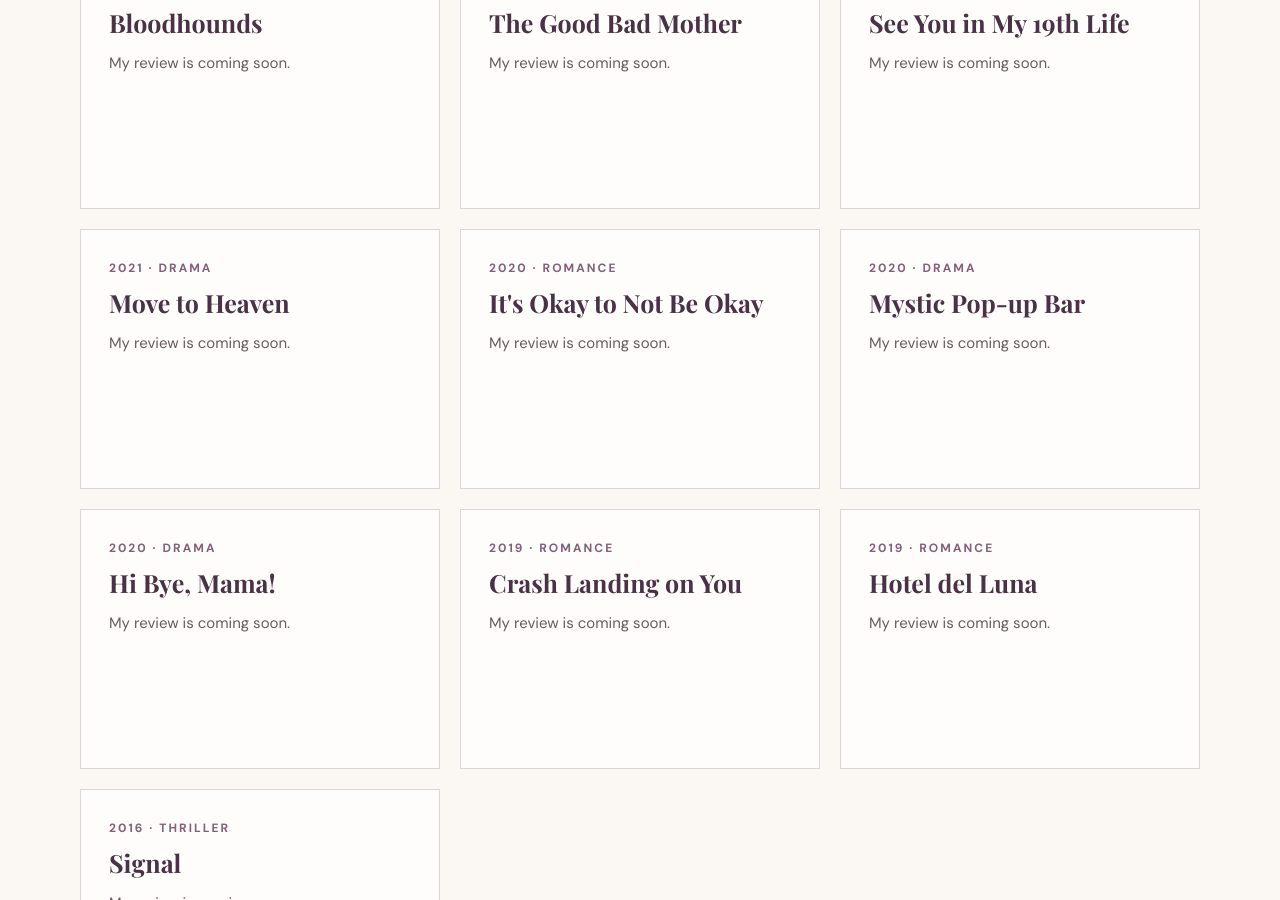
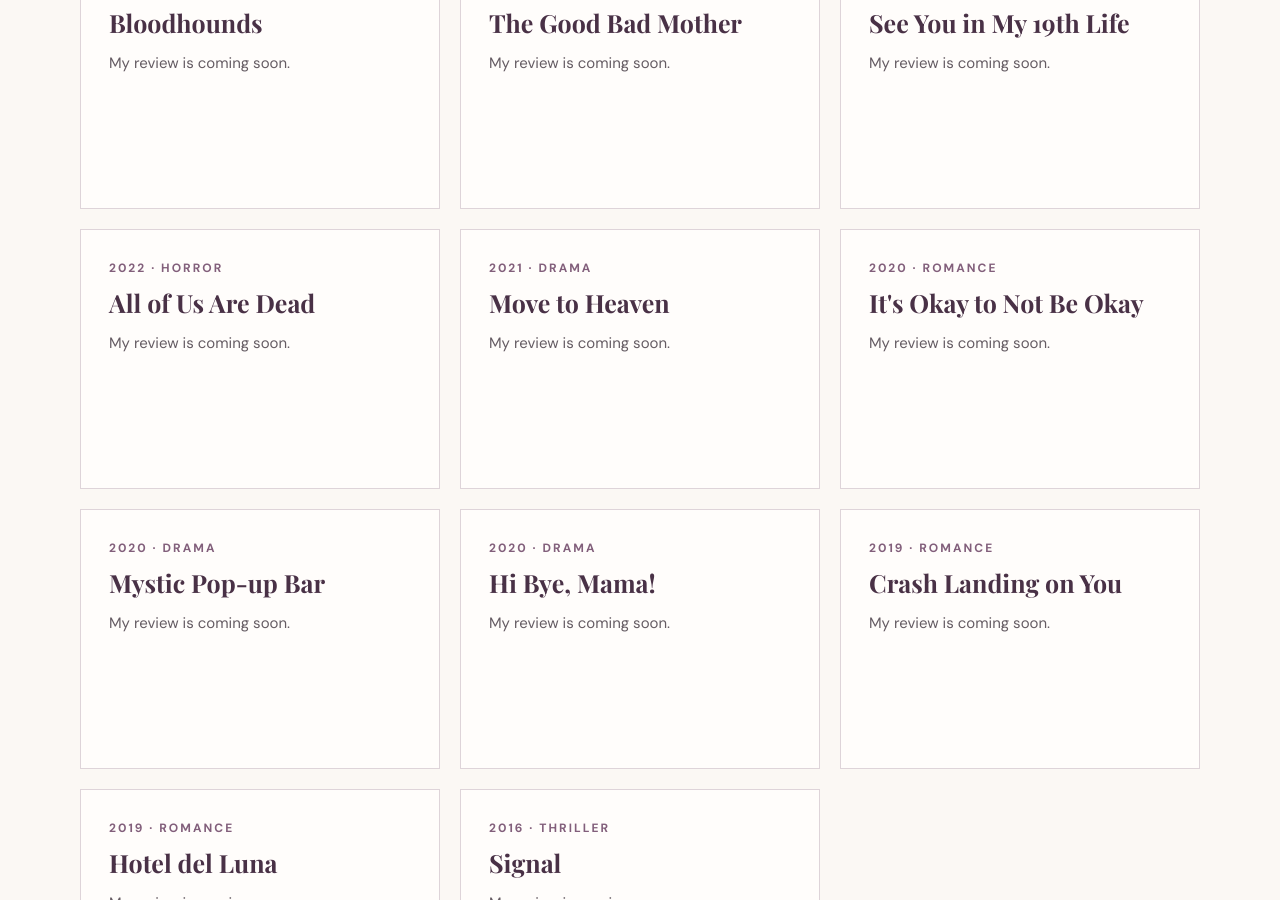
Before and after one commit to lydiarim22-coder/mindoflydia, a Jekyll site: the page built from korean-culture.html, in a window 1280 px wide and 900 px high, scrolled down 1214 px. Built offline with Jekyll 4.4.1, drawn with Linux system fonts in a browser that asks for light colours; some web fonts are replaced.

Commit message:
Add All of Us Are Dead to Korean Culture dramas

```diff
--- a/_data/korean_culture_items.yml
+++ b/_data/korean_culture_items.yml
@@ -57,3 +57,9 @@
   genre: Thriller
   topic: dramas
   note: "My review is coming soon."
+
+- title: "All of Us Are Dead"
+  year: 2022
+  genre: Horror
+  topic: dramas
+  note: "My review is coming soon."
```
